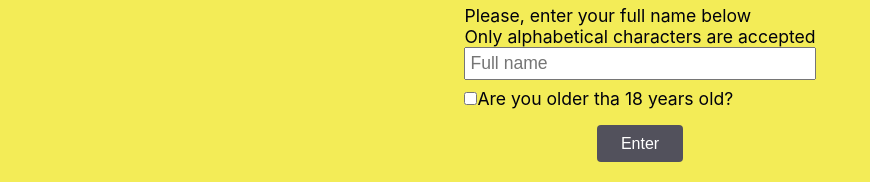
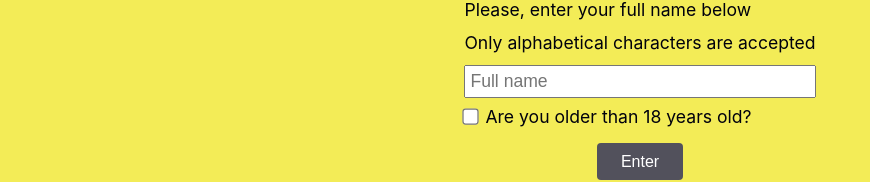
Before and after one commit to BrenoMaia98/BEES-project, a React (Create React App) app: page / in a window 1280 px wide. Shown: the part 317-499 px from the top of the page, without its empty margins (0-870 px from the left). Built offline with nearby package versions, Linux system fonts and the light colour scheme; the HTML template or start-up script is replaced by a standard one.

Commit message:
fix home login regex

```diff
--- a/src/pages/Home/Home.tsx
+++ b/src/pages/Home/Home.tsx
@@ -58,7 +58,7 @@ const Home: React.FC = () => {
 
   const handleChangeInput: React.ChangeEventHandler<HTMLInputElement> = (e) => {
     // prevent user to type non-alphabetical values
-    const newValue = e.target.value.replace(/[^A-Za-z]/, '');
+    const newValue = e.target.value.replace(/[^A-Za-z\s]/, '');
     if (newValue !== nameValue) {
       setError({
         name: '',
@@ -94,7 +94,7 @@ const Home: React.FC = () => {
               checked={olderThatEigtheen}
               onChange={toggleCheckBox}
             />
-            <p>Are you older tha 18 years old?</p>
+            <p>Are you older than 18 years old?</p>
           </div>
           <span className="error">{error.age}</span>
           <div className="div-submit-button">
--- a/src/pages/Home/styles.Home.ts
+++ b/src/pages/Home/styles.Home.ts
@@ -15,12 +15,11 @@ export const Container = styled.div`
 `;
 
 export const LoginsContainer = styled.div`
-  input[type='text'] {
-    width: 100%;
-    padding: 0.25rem;
-    color: ${({ theme }) => theme.font.primaryBg};
+  > p {
+    margin: 0.75rem 0px;
   }
 `;
+
 export const HomeForm = styled.form`
   .div-checkbox {
     margin-top: 0.5rem;
@@ -39,6 +38,16 @@ export const HomeForm = styled.form`
     color: red;
 
     margin-top: 0.05rem;
+  }
+
+  input[type='text'] {
+    width: 100%;
+    padding: 0.25rem;
+    color: ${({ theme }) => theme.font.primaryBg};
+  }
+  input[type='checkbox'] {
+    transform: scale(1.25);
+    margin-right: 0.5rem;
   }
 
   .div-submit-button {
```
